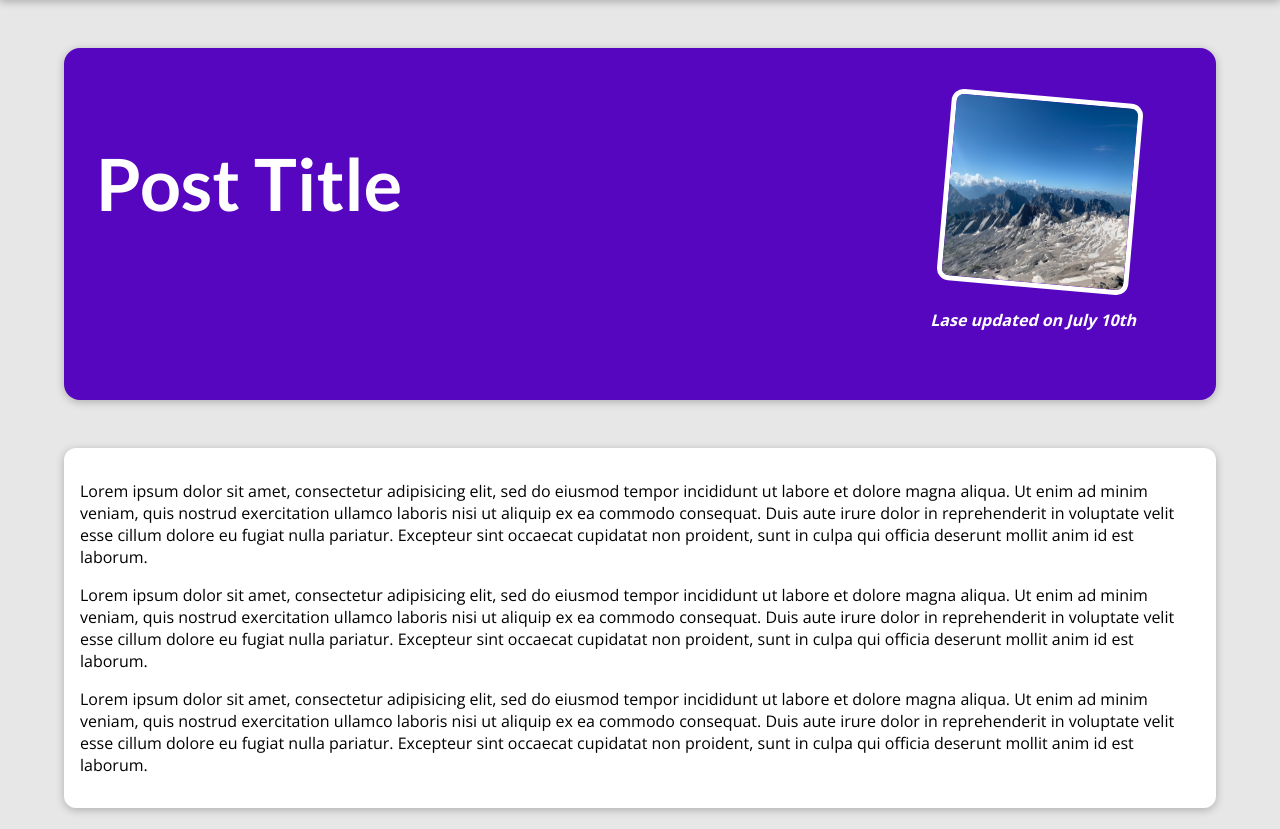
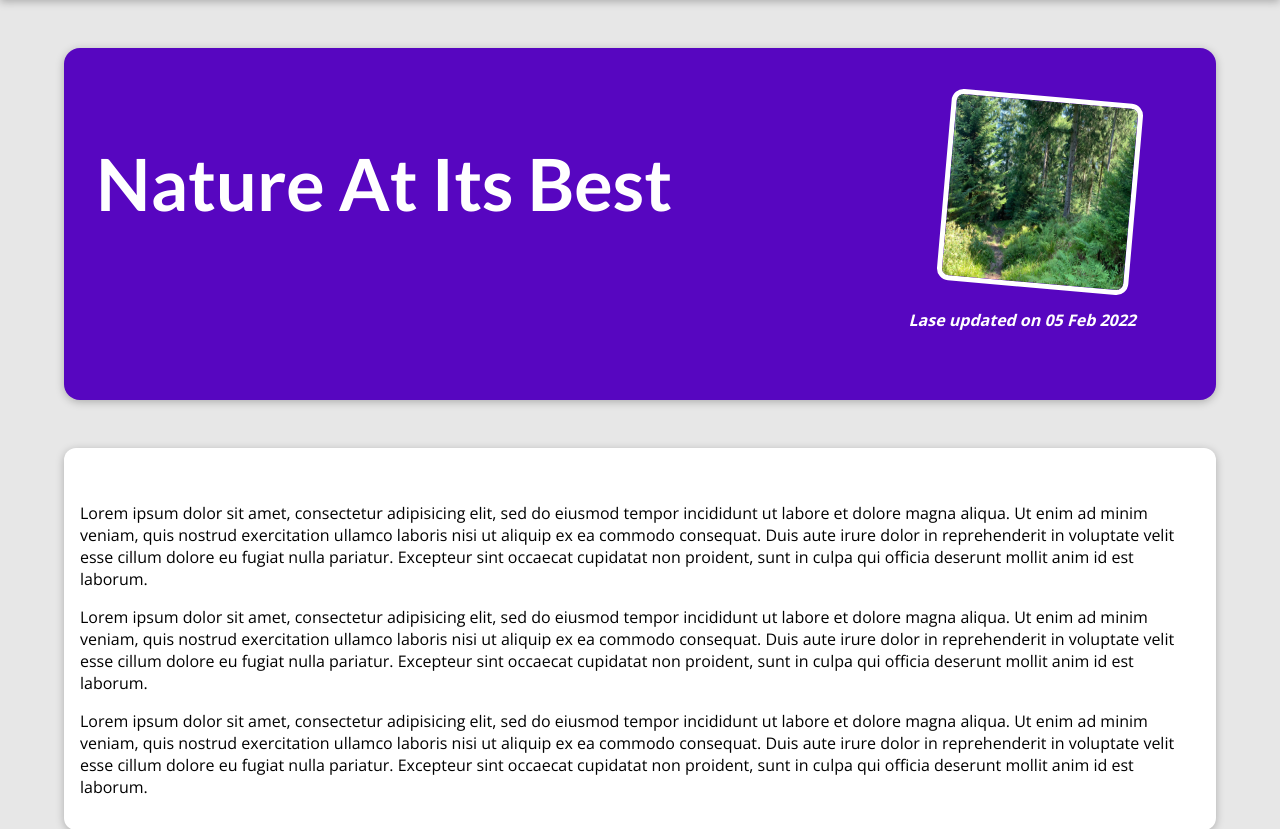
Before and after one commit to Kasaklalita/my-site, a Django app: page /posts/into-the-woods in a window 1280 px wide. Shown: the part 80-909 px from the top of the page. Run offline with Django 4.2, Linux system fonts and the light colour scheme.

Commit message:
added a single post page

```diff
--- a/blog/static/blog/all-posts.css
+++ b/blog/static/blog/all-posts.css
@@ -30,8 +30,8 @@ ul {
 }
 
 .post img {
-  width: 7rem;
-  height: 7rem;
+  width: 5rem;
+  height: 5rem;
 }
 
 .post a {
--- a/blog/templates/blog/index.html
+++ b/blog/templates/blog/index.html
@@ -14,7 +14,7 @@
   <section id="welcome">
     <header>
       <img src="{% static 'blog/images/Veniamin.jpg'%}" alt="Veniamin - The Author Of This Blog">
-      <h2>POLIENKO`S BLOG</h2>
+      <h2>VENIAMIN`S BLOG</h2>
     </header>
     <p>Hi, I`m Veniamin and I love to blog about tech and the world!</p>
   </section>
--- a/blog/templates/blog/post-detail.html
+++ b/blog/templates/blog/post-detail.html
@@ -2,7 +2,7 @@
 {% load static %}
 
 {% block title %}
-  This Post Title
+  {{ post.title }}
 {% endblock %}
 
 {% block css_files %}
@@ -11,26 +11,18 @@
 
 {% block content %}
   <section id="summary">
-    <h2>Post Title</h2>
+    <h2>{{ post.title }}</h2>
     <article>
-      <img src="{% static 'blog/images/mountains.jpg' %}" alt="Post Title">
-      <address class="By Veniamin">
+      <img src="{% static 'blog/images/'|add:post.image %}" alt="{{ post.title }}">
+      <address class="By {{ post.author }}">
         <div>
-          Lase updated on <time>July 10th</time>
+          Lase updated on <time>{{ post.date|date:"d M Y" }}</time>
         </div>
       </address>
     </article>
   </section>
 
   <main>
-    <p>
-      Lorem ipsum dolor sit amet, consectetur adipisicing elit, sed do eiusmod tempor incididunt ut labore et dolore magna aliqua. Ut enim ad minim veniam, quis nostrud exercitation ullamco laboris nisi ut aliquip ex ea commodo consequat. Duis aute irure dolor in reprehenderit in voluptate velit esse cillum dolore eu fugiat nulla pariatur. Excepteur sint occaecat cupidatat non proident, sunt in culpa qui officia deserunt mollit anim id est laborum.
-    </p>
-    <p>
-      Lorem ipsum dolor sit amet, consectetur adipisicing elit, sed do eiusmod tempor incididunt ut labore et dolore magna aliqua. Ut enim ad minim veniam, quis nostrud exercitation ullamco laboris nisi ut aliquip ex ea commodo consequat. Duis aute irure dolor in reprehenderit in voluptate velit esse cillum dolore eu fugiat nulla pariatur. Excepteur sint occaecat cupidatat non proident, sunt in culpa qui officia deserunt mollit anim id est laborum.
-    </p>
-    <p>
-      Lorem ipsum dolor sit amet, consectetur adipisicing elit, sed do eiusmod tempor incididunt ut labore et dolore magna aliqua. Ut enim ad minim veniam, quis nostrud exercitation ullamco laboris nisi ut aliquip ex ea commodo consequat. Duis aute irure dolor in reprehenderit in voluptate velit esse cillum dolore eu fugiat nulla pariatur. Excepteur sint occaecat cupidatat non proident, sunt in culpa qui officia deserunt mollit anim id est laborum.
-    </p>
+    {{ post.content|linebreaks }}
   </main>
 {% endblock %}
--- a/blog/views.py
+++ b/blog/views.py
@@ -10,20 +10,11 @@ all_posts = [
         "title": "Mountain Hiking",
         "excerpt": "There is nothing like the views when hiking in the mountains! And I wasn`t even prepared for what happened whilst I was enjoying the view!",
         "content": """
-            Lorem ipsum dolor sit amet, consectetur adipisicing elit, sed do eiusmod tempor incididunt ut labore et dolore magna aliqua.
-            Ut enim ad minim veniam, quis nostrud exercitation ullamco laboris nisi ut aliquip ex ea commodo consequat. Duis aute irure
-            dolor in reprehenderit in voluptate velit esse cillum dolore eu fugiat nulla pariatur. Excepteur sint occaecat cupidatat non proident,
-            sunt in culpa qui officia deserunt mollit anim id est laborum.
+            Lorem ipsum dolor sit amet, consectetur adipisicing elit, sed do eiusmod tempor incididunt ut labore et dolore magna aliqua. Ut enim ad minim veniam, quis nostrud exercitation ullamco laboris nisi ut aliquip ex ea commodo consequat. Duis aute irure dolor in reprehenderit in voluptate velit esse cillum dolore eu fugiat nulla pariatur. Excepteur sint occaecat cupidatat non proident, sunt in culpa qui officia deserunt mollit anim id est laborum.
 
-            Lorem ipsum dolor sit amet, consectetur adipisicing elit, sed do eiusmod tempor incididunt ut labore et dolore magna aliqua.
-            Ut enim ad minim veniam, quis nostrud exercitation ullamco laboris nisi ut aliquip ex ea commodo consequat. Duis aute irure
-            dolor in reprehenderit in voluptate velit esse cillum dolore eu fugiat nulla pariatur. Excepteur sint occaecat cupidatat non proident,
-            sunt in culpa qui officia deserunt mollit anim id est laborum.
+            Lorem ipsum dolor sit amet, consectetur adipisicing elit, sed do eiusmod tempor incididunt ut labore et dolore magna aliqua. Ut enim ad minim veniam, quis nostrud exercitation ullamco laboris nisi ut aliquip ex ea commodo consequat. Duis aute irure dolor in reprehenderit in voluptate velit esse cillum dolore eu fugiat nulla pariatur. Excepteur sint occaecat cupidatat non proident, sunt in culpa qui officia deserunt mollit anim id est laborum.
 
-            Lorem ipsum dolor sit amet, consectetur adipisicing elit, sed do eiusmod tempor incididunt ut labore et dolore magna aliqua.
-            Ut enim ad minim veniam, quis nostrud exercitation ullamco laboris nisi ut aliquip ex ea commodo consequat. Duis aute irure
-            dolor in reprehenderit in voluptate velit esse cillum dolore eu fugiat nulla pariatur. Excepteur sint occaecat cupidatat non proident,
-            sunt in culpa qui officia deserunt mollit anim id est laborum.
+            Lorem ipsum dolor sit amet, consectetur adipisicing elit, sed do eiusmod tempor incididunt ut labore et dolore magna aliqua. Ut enim ad minim veniam, quis nostrud exercitation ullamco laboris nisi ut aliquip ex ea commodo consequat. Duis aute irure dolor in reprehenderit in voluptate velit esse cillum dolore eu fugiat nulla pariatur. Excepteur sint occaecat cupidatat non proident, sunt in culpa qui officia deserunt mollit anim id est laborum.
         """
     },
     {
@@ -34,20 +25,11 @@ all_posts = [
         "title": "Programming Is Great",
         "excerpt": "Did you ever spend hours searching that one error in your code? Yep - that's what happened to me yesterday...",
         "content": """
-            Lorem ipsum dolor sit amet, consectetur adipisicing elit, sed do eiusmod tempor incididunt ut labore et dolore magna aliqua.
-            Ut enim ad minim veniam, quis nostrud exercitation ullamco laboris nisi ut aliquip ex ea commodo consequat. Duis aute irure
-            dolor in reprehenderit in voluptate velit esse cillum dolore eu fugiat nulla pariatur. Excepteur sint occaecat cupidatat non proident,
-            sunt in culpa qui officia deserunt mollit anim id est laborum.
+            Lorem ipsum dolor sit amet, consectetur adipisicing elit, sed do eiusmod tempor incididunt ut labore et dolore magna aliqua. Ut enim ad minim veniam, quis nostrud exercitation ullamco laboris nisi ut aliquip ex ea commodo consequat. Duis aute irure dolor in reprehenderit in voluptate velit esse cillum dolore eu fugiat nulla pariatur. Excepteur sint occaecat cupidatat non proident, sunt in culpa qui officia deserunt mollit anim id est laborum.
 
-            Lorem ipsum dolor sit amet, consectetur adipisicing elit, sed do eiusmod tempor incididunt ut labore et dolore magna aliqua.
-            Ut enim ad minim veniam, quis nostrud exercitation ullamco laboris nisi ut aliquip ex ea commodo consequat. Duis aute irure
-            dolor in reprehenderit in voluptate velit esse cillum dolore eu fugiat nulla pariatur. Excepteur sint occaecat cupidatat non proident,
-            sunt in culpa qui officia deserunt mollit anim id est laborum.
+            Lorem ipsum dolor sit amet, consectetur adipisicing elit, sed do eiusmod tempor incididunt ut labore et dolore magna aliqua. Ut enim ad minim veniam, quis nostrud exercitation ullamco laboris nisi ut aliquip ex ea commodo consequat. Duis aute irure dolor in reprehenderit in voluptate velit esse cillum dolore eu fugiat nulla pariatur. Excepteur sint occaecat cupidatat non proident, sunt in culpa qui officia deserunt mollit anim id est laborum.
 
-            Lorem ipsum dolor sit amet, consectetur adipisicing elit, sed do eiusmod tempor incididunt ut labore et dolore magna aliqua.
-            Ut enim ad minim veniam, quis nostrud exercitation ullamco laboris nisi ut aliquip ex ea commodo consequat. Duis aute irure
-            dolor in reprehenderit in voluptate velit esse cillum dolore eu fugiat nulla pariatur. Excepteur sint occaecat cupidatat non proident,
-            sunt in culpa qui officia deserunt mollit anim id est laborum.
+            Lorem ipsum dolor sit amet, consectetur adipisicing elit, sed do eiusmod tempor incididunt ut labore et dolore magna aliqua. Ut enim ad minim veniam, quis nostrud exercitation ullamco laboris nisi ut aliquip ex ea commodo consequat. Duis aute irure dolor in reprehenderit in voluptate velit esse cillum dolore eu fugiat nulla pariatur. Excepteur sint occaecat cupidatat non proident, sunt in culpa qui officia deserunt mollit anim id est laborum.
         """
     },
     {
@@ -58,20 +40,11 @@ all_posts = [
         "title": "Nature At Its Best",
         "excerpt": "Nature is amazing! The amount of inspiration I get when walking in nature is incredible!",
         "content": """
-          Lorem ipsum dolor sit amet, consectetur adipisicing elit, sed do eiusmod tempor incididunt ut labore et dolore magna aliqua.
-          Ut enim ad minim veniam, quis nostrud exercitation ullamco laboris nisi ut aliquip ex ea commodo consequat. Duis aute irure
-          dolor in reprehenderit in voluptate velit esse cillum dolore eu fugiat nulla pariatur. Excepteur sint occaecat cupidatat non proident,
-          sunt in culpa qui officia deserunt mollit anim id est laborum.
+          Lorem ipsum dolor sit amet, consectetur adipisicing elit, sed do eiusmod tempor incididunt ut labore et dolore magna aliqua. Ut enim ad minim veniam, quis nostrud exercitation ullamco laboris nisi ut aliquip ex ea commodo consequat. Duis aute irure dolor in reprehenderit in voluptate velit esse cillum dolore eu fugiat nulla pariatur. Excepteur sint occaecat cupidatat non proident, sunt in culpa qui officia deserunt mollit anim id est laborum.
 
-          Lorem ipsum dolor sit amet, consectetur adipisicing elit, sed do eiusmod tempor incididunt ut labore et dolore magna aliqua.
-          Ut enim ad minim veniam, quis nostrud exercitation ullamco laboris nisi ut aliquip ex ea commodo consequat. Duis aute irure
-          dolor in reprehenderit in voluptate velit esse cillum dolore eu fugiat nulla pariatur. Excepteur sint occaecat cupidatat non proident,
-          sunt in culpa qui officia deserunt mollit anim id est laborum.
+          Lorem ipsum dolor sit amet, consectetur adipisicing elit, sed do eiusmod tempor incididunt ut labore et dolore magna aliqua. Ut enim ad minim veniam, quis nostrud exercitation ullamco laboris nisi ut aliquip ex ea commodo consequat. Duis aute irure dolor in reprehenderit in voluptate velit esse cillum dolore eu fugiat nulla pariatur. Excepteur sint occaecat cupidatat non proident, sunt in culpa qui officia deserunt mollit anim id est laborum.
 
-          Lorem ipsum dolor sit amet, consectetur adipisicing elit, sed do eiusmod tempor incididunt ut labore et dolore magna aliqua.
-          Ut enim ad minim veniam, quis nostrud exercitation ullamco laboris nisi ut aliquip ex ea commodo consequat. Duis aute irure
-          dolor in reprehenderit in voluptate velit esse cillum dolore eu fugiat nulla pariatur. Excepteur sint occaecat cupidatat non proident,
-          sunt in culpa qui officia deserunt mollit anim id est laborum.
+          Lorem ipsum dolor sit amet, consectetur adipisicing elit, sed do eiusmod tempor incididunt ut labore et dolore magna aliqua. Ut enim ad minim veniam, quis nostrud exercitation ullamco laboris nisi ut aliquip ex ea commodo consequat. Duis aute irure dolor in reprehenderit in voluptate velit esse cillum dolore eu fugiat nulla pariatur. Excepteur sint occaecat cupidatat non proident, sunt in culpa qui officia deserunt mollit anim id est laborum.
         """
     }
 ]
@@ -88,7 +61,12 @@ def starting_page(request):
     })
 
 def posts(request):
-    return render(request, "blog/all-posts.html")
+    return render(request, "blog/all-posts.html", {
+        "all_posts": all_posts
+    })
 
 def post_detail(request, slug):
-    return render(request, "blog/post-detail.html")
+    identified_post = next(post for post in all_posts if post['slug'] == slug)
+    return render(request, "blog/post-detail.html", {
+        "post": identified_post
+    })
```
Also changed, not shown: blog/templates/blog/all-posts.html (+3 -6 lines).
